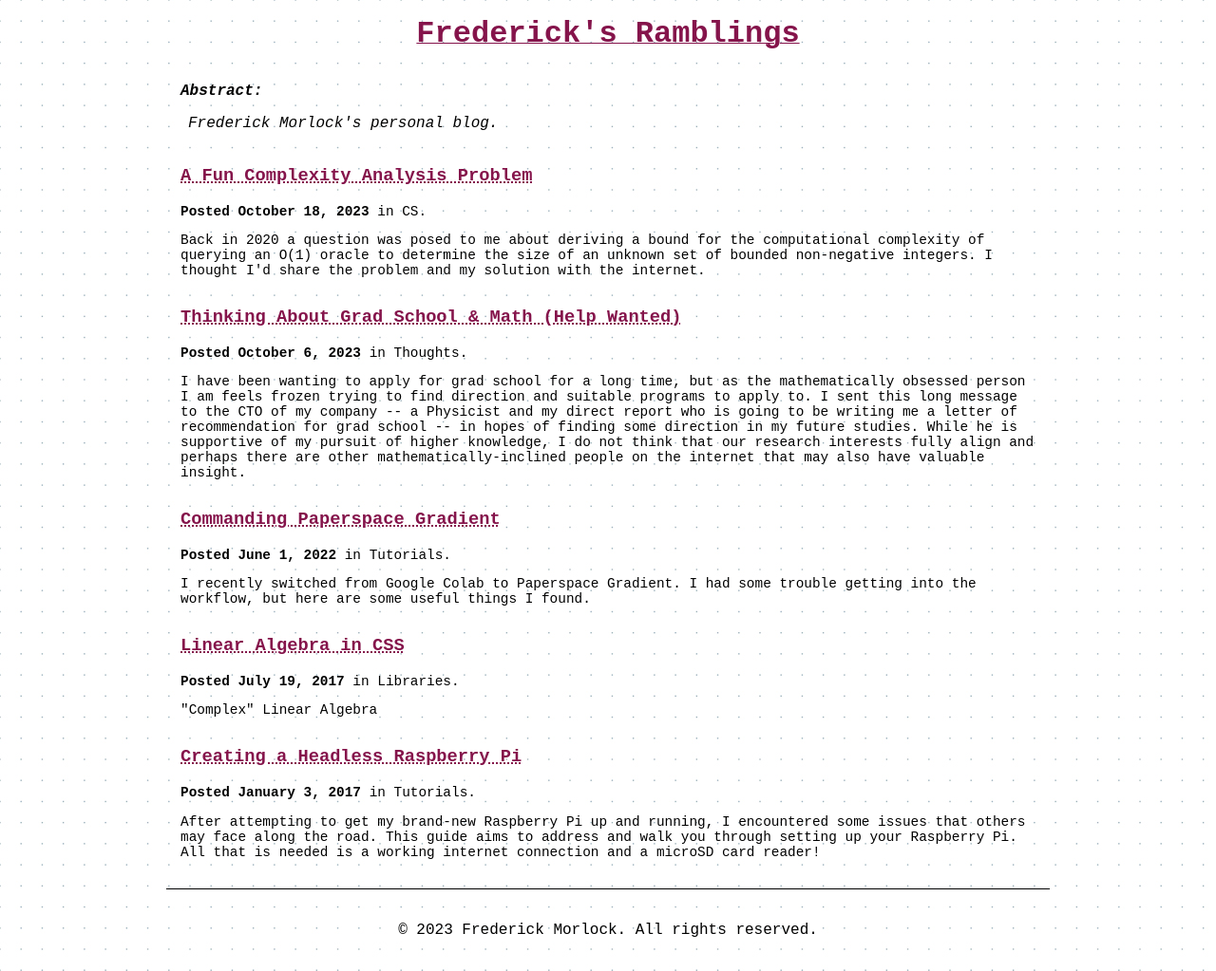
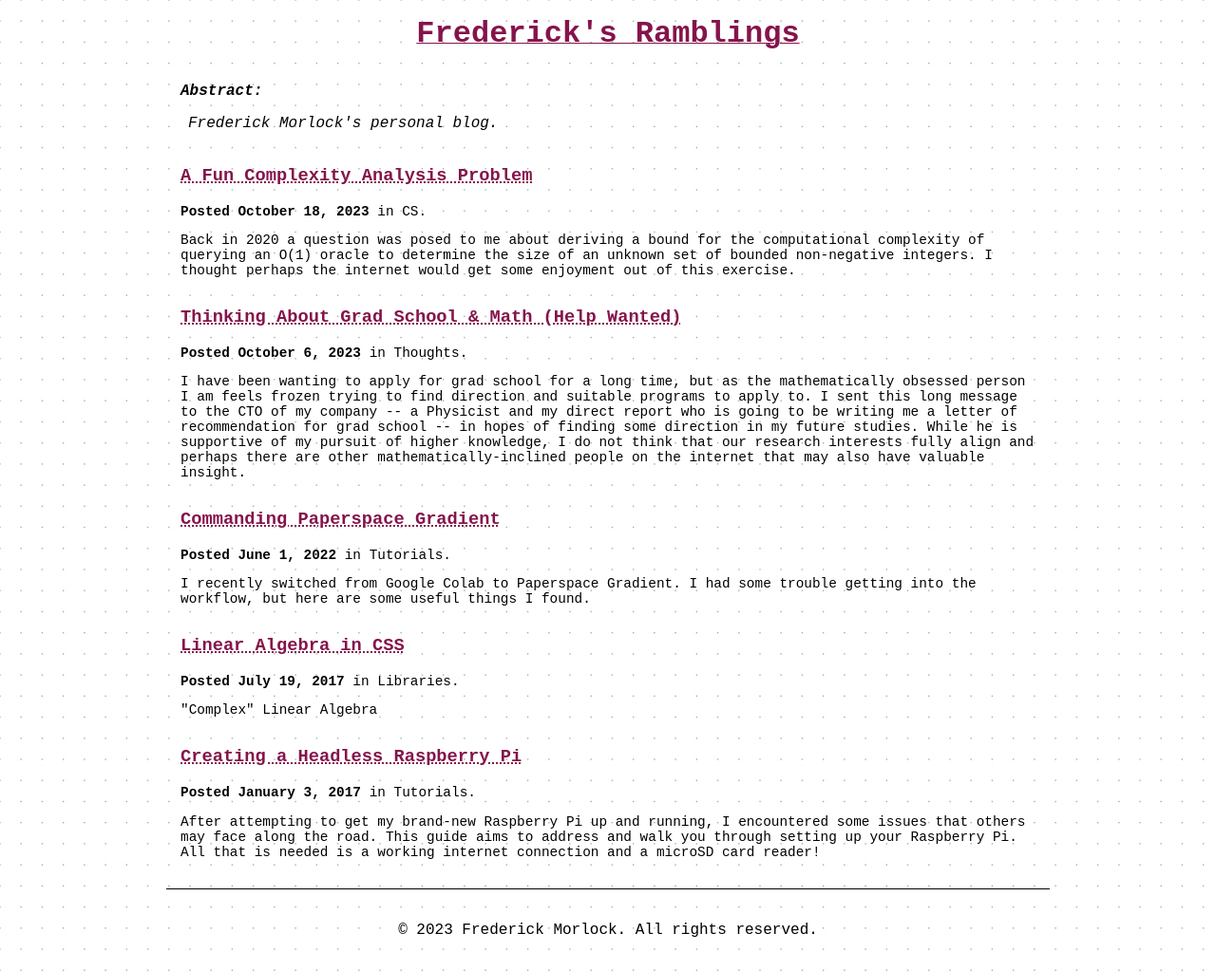
Before and after one commit to FrederickGeek8/freddy.us, a Jekyll site: the page built from blog.md, in a window 1280 px wide. Shown: the whole page at 95% size. Built offline with Jekyll 4.4.1, drawn with Linux system fonts in a browser that asks for light colours.

Commit message:
Last rewording! I swear!

```diff
--- a/_posts/2023-10-18-fun-complexity-analysis.md
+++ b/_posts/2023-10-18-fun-complexity-analysis.md
@@ -6,8 +6,8 @@ category: CS
 description:
   Back in 2020 a question was posed to me about deriving a bound for the
   computational complexity of querying an O(1) oracle to determine the size of
-  an unknown set of bounded non-negative integers. I thought I'd share the
-  problem and my solution with the internet.
+  an unknown set of bounded non-negative integers. I thought perhaps the
+  internet would get some enjoyment out of this exercise.
 usemathjax: true
 ---
 
```
